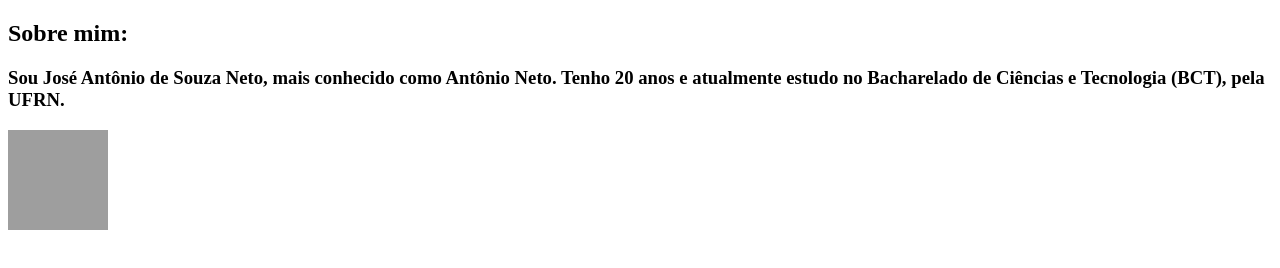
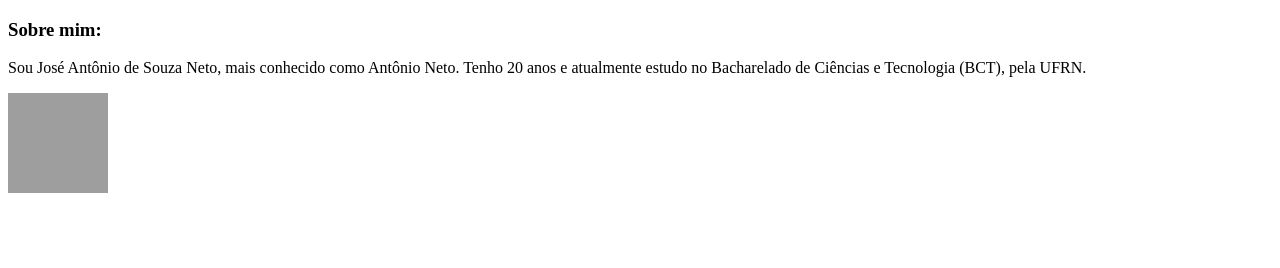
Before and after one commit to netinpapinta/joseantonioneto.github.io, a plain HTML site: page index.html in a window 1280 px wide. Drawn offline with Linux system fonts and the light colour scheme; grey boxes are pictures that could not be loaded.

Commit message:
#04 ajuste do texto

```diff
--- a/index.html
+++ b/index.html
@@ -6,8 +6,8 @@
 
 	<body>
 
-		<h2>Sobre mim:</h2>
-		<h3>Sou José Antônio de Souza Neto, mais conhecido como Antônio Neto. Tenho 20 anos e atualmente estudo no Bacharelado de Ciências e Tecnologia (BCT), pela UFRN.</h3>
+		<h3>Sobre mim:</h3>
+		<p>Sou José Antônio de Souza Neto, mais conhecido como Antônio Neto. Tenho 20 anos e atualmente estudo no Bacharelado de Ciências e Tecnologia (BCT), pela UFRN.</p>
 		<img src= "https://scontent.fnat1-1.fna.fbcdn.net/v/t1.0-9/20993842_1981391295410242_7077383870585367082_n.jpg?_nc_cat=0&oh=1c90c22fd5865044fecac33a8e1dc414&oe=5BFDCE5E" height="100" width="100">
 	</body>
 </html>
```
